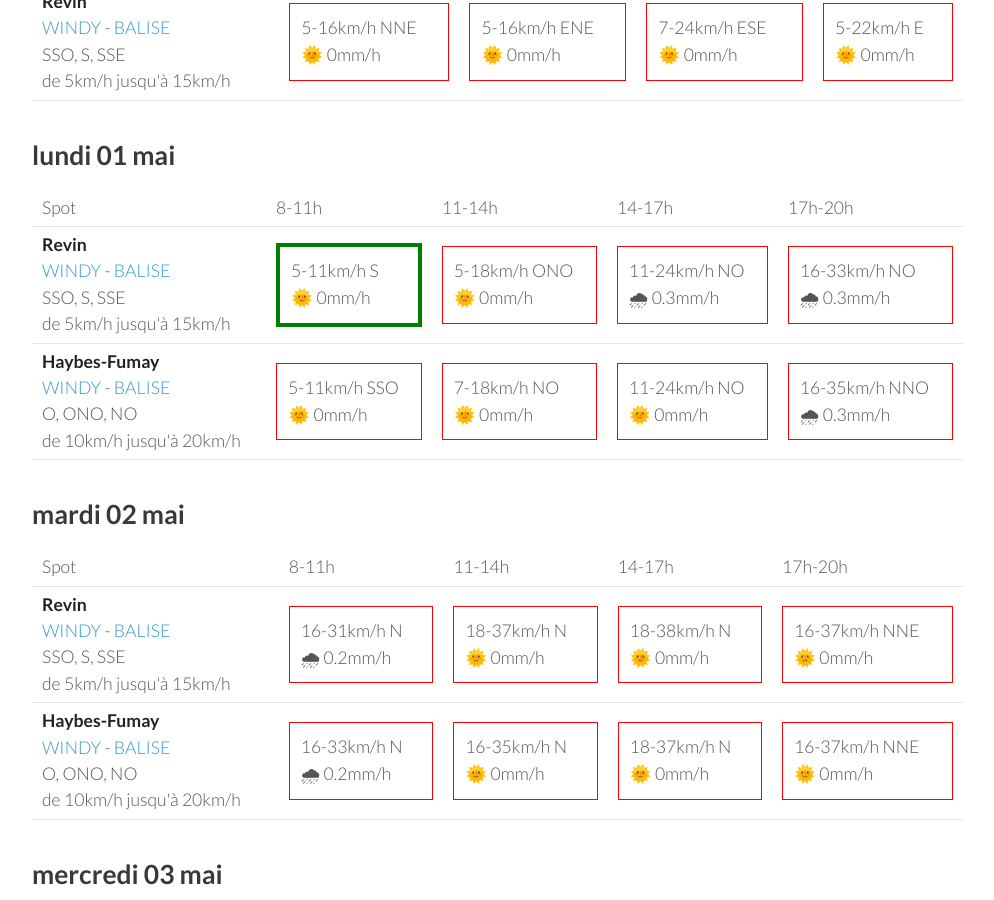
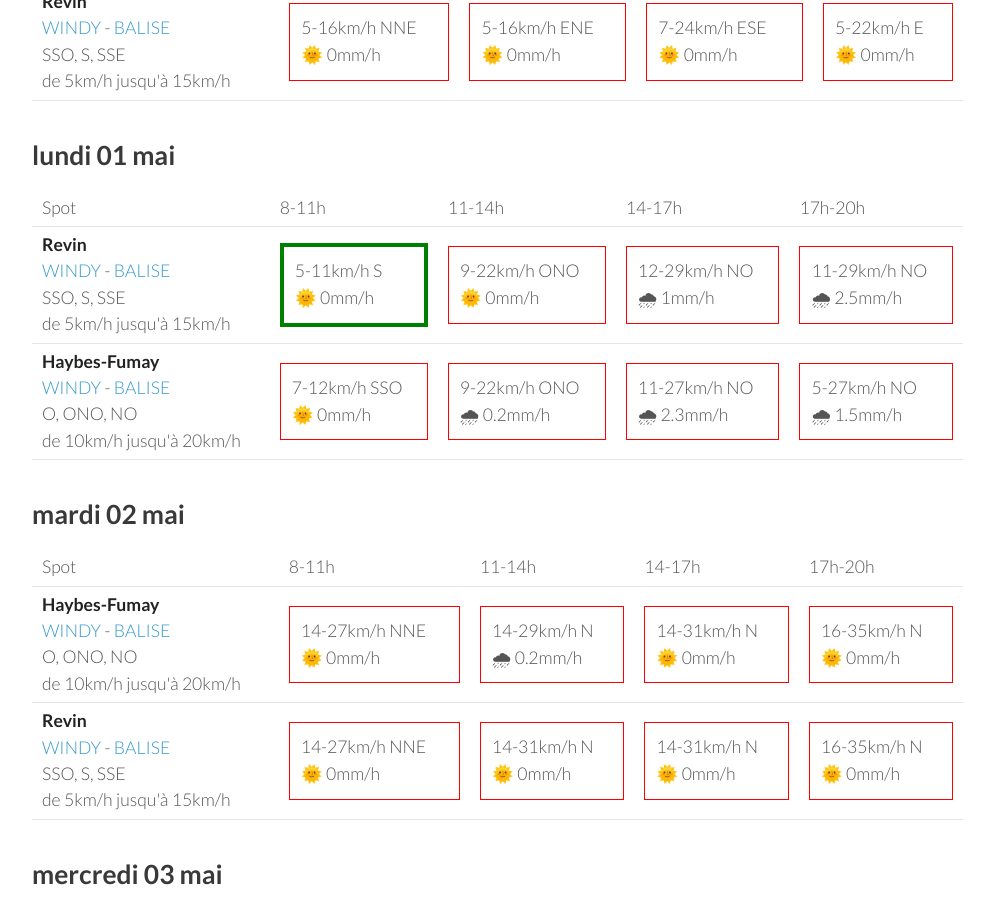
Before and after one commit to parapente-dans-le-nord/parapente-dans-le-nord.github.io, a Jekyll site: the page built from ardennes.markdown, in a window 1280 px wide and 900 px high, scrolled down 859 px. Shown: the whole window, without its empty margins (26-1020 px from the left). Built offline with Jekyll 4.4.1, drawn with Linux system fonts in a browser that asks for light colours; some of the changed text lies outside the part shown.

Commit message:
update index.markdown

```diff
--- a/ardennes.markdown
+++ b/ardennes.markdown
@@ -95,19 +95,19 @@ page mise à jour le samedi 29 avril 13:10
         <td><strong>Revin</strong><br><a href="https://windy.com/49.948/4.625?49.543,4.625,8">WINDY</a> - <span class=""><a href="http://www.balisemeteo.com/balise.php?idBalise=5019">BALISE</a> </span><br> <span class="vent-favorable">SSO, S, SSE</span><br><span class="force-vent">de 5km/h jusqu'à 15km/h</span> </td>
 
             <td><div class="flyable"><p>5-11km/h S</p><p>🌞 0mm/h</p></div></td>
-            <td><div class="not-flyable"><p>5-18km/h ONO</p><p>🌞 0mm/h</p></div></td>
-            <td><div class="not-flyable"><p>11-24km/h NO</p><p>🌧 0.3mm/h</p></div></td>
-            <td><div class="not-flyable"><p>16-33km/h NO</p><p>🌧 0.3mm/h</p></div></td>
+            <td><div class="not-flyable"><p>9-22km/h ONO</p><p>🌞 0mm/h</p></div></td>
+            <td><div class="not-flyable"><p>12-29km/h NO</p><p>🌧 1mm/h</p></div></td>
+            <td><div class="not-flyable"><p>11-29km/h NO</p><p>🌧 2.5mm/h</p></div></td>
 
 
     </tr>
 <tr>
         <td><strong>Haybes-Fumay</strong><br><a href="https://windy.com/49.998/4.715?49.913,4.738,10">WINDY</a> - <span class=""><a href="http://www.balisemeteo.com/balise.php?idBalise=104">BALISE</a> </span><br> <span class="vent-favorable">O, ONO, NO</span><br><span class="force-vent">de 10km/h jusqu'à 20km/h</span> </td>
 
-            <td><div class="not-flyable"><p>5-11km/h SSO</p><p>🌞 0mm/h</p></div></td>
-            <td><div class="not-flyable"><p>7-18km/h NO</p><p>🌞 0mm/h</p></div></td>
-            <td><div class="not-flyable"><p>11-24km/h NO</p><p>🌞 0mm/h</p></div></td>
-            <td><div class="not-flyable"><p>16-35km/h NNO</p><p>🌧 0.3mm/h</p></div></td>
+            <td><div class="not-flyable"><p>7-12km/h SSO</p><p>🌞 0mm/h</p></div></td>
+            <td><div class="not-flyable"><p>9-22km/h ONO</p><p>🌧 0.2mm/h</p></div></td>
+            <td><div class="not-flyable"><p>11-27km/h NO</p><p>🌧 2.3mm/h</p></div></td>
+            <td><div class="not-flyable"><p>5-27km/h NO</p><p>🌧 1.5mm/h</p></div></td>
 
 
     </tr>
@@ -128,22 +128,22 @@ page mise à jour le samedi 29 avril 13:10
       <td>17h-20h</td>
     </tr>
 <tr>
-        <td><strong>Revin</strong><br><a href="https://windy.com/49.948/4.625?49.543,4.625,8">WINDY</a> - <span class=""><a href="http://www.balisemeteo.com/balise.php?idBalise=5019">BALISE</a> </span><br> <span class="vent-favorable">SSO, S, SSE</span><br><span class="force-vent">de 5km/h jusqu'à 15km/h</span> </td>
+        <td><strong>Haybes-Fumay</strong><br><a href="https://windy.com/49.998/4.715?49.913,4.738,10">WINDY</a> - <span class=""><a href="http://www.balisemeteo.com/balise.php?idBalise=104">BALISE</a> </span><br> <span class="vent-favorable">O, ONO, NO</span><br><span class="force-vent">de 10km/h jusqu'à 20km/h</span> </td>
 
-            <td><div class="not-flyable"><p>16-31km/h N</p><p>🌧 0.2mm/h</p></div></td>
-            <td><div class="not-flyable"><p>18-37km/h N</p><p>🌞 0mm/h</p></div></td>
-            <td><div class="not-flyable"><p>18-38km/h N</p><p>🌞 0mm/h</p></div></td>
-            <td><div class="not-flyable"><p>16-37km/h NNE</p><p>🌞 0mm/h</p></div></td>
+            <td><div class="not-flyable"><p>14-27km/h NNE</p><p>🌞 0mm/h</p></div></td>
+            <td><div class="not-flyable"><p>14-29km/h N</p><p>🌧 0.2mm/h</p></div></td>
+            <td><div class="not-flyable"><p>14-31km/h N</p><p>🌞 0mm/h</p></div></td>
+            <td><div class="not-flyable"><p>16-35km/h N</p><p>🌞 0mm/h</p></div></td>
 
 
     </tr>
 <tr>
-        <td><strong>Haybes-Fumay</strong><br><a href="https://windy.com/49.998/4.715?49.913,4.738,10">WINDY</a> - <span class=""><a href="http://www.balisemeteo.com/balise.php?idBalise=104">BALISE</a> </span><br> <span class="vent-favorable">O, ONO, NO</span><br><span class="force-vent">de 10km/h jusqu'à 20km/h</span> </td>
+        <td><strong>Revin</strong><br><a href="https://windy.com/49.948/4.625?49.543,4.625,8">WINDY</a> - <span class=""><a href="http://www.balisemeteo.com/balise.php?idBalise=5019">BALISE</a> </span><br> <span class="vent-favorable">SSO, S, SSE</span><br><span class="force-vent">de 5km/h jusqu'à 15km/h</span> </td>
 
-            <td><div class="not-flyable"><p>16-33km/h N</p><p>🌧 0.2mm/h</p></div></td>
+            <td><div class="not-flyable"><p>14-27km/h NNE</p><p>🌞 0mm/h</p></div></td>
+            <td><div class="not-flyable"><p>14-31km/h N</p><p>🌞 0mm/h</p></div></td>
+            <td><div class="not-flyable"><p>14-31km/h N</p><p>🌞 0mm/h</p></div></td>
             <td><div class="not-flyable"><p>16-35km/h N</p><p>🌞 0mm/h</p></div></td>
-            <td><div class="not-flyable"><p>18-37km/h N</p><p>🌞 0mm/h</p></div></td>
-            <td><div class="not-flyable"><p>16-37km/h NNE</p><p>🌞 0mm/h</p></div></td>
 
 
     </tr>
```
Also changed, not shown: other parts of ardennes.markdown (+1 -1 lines).
